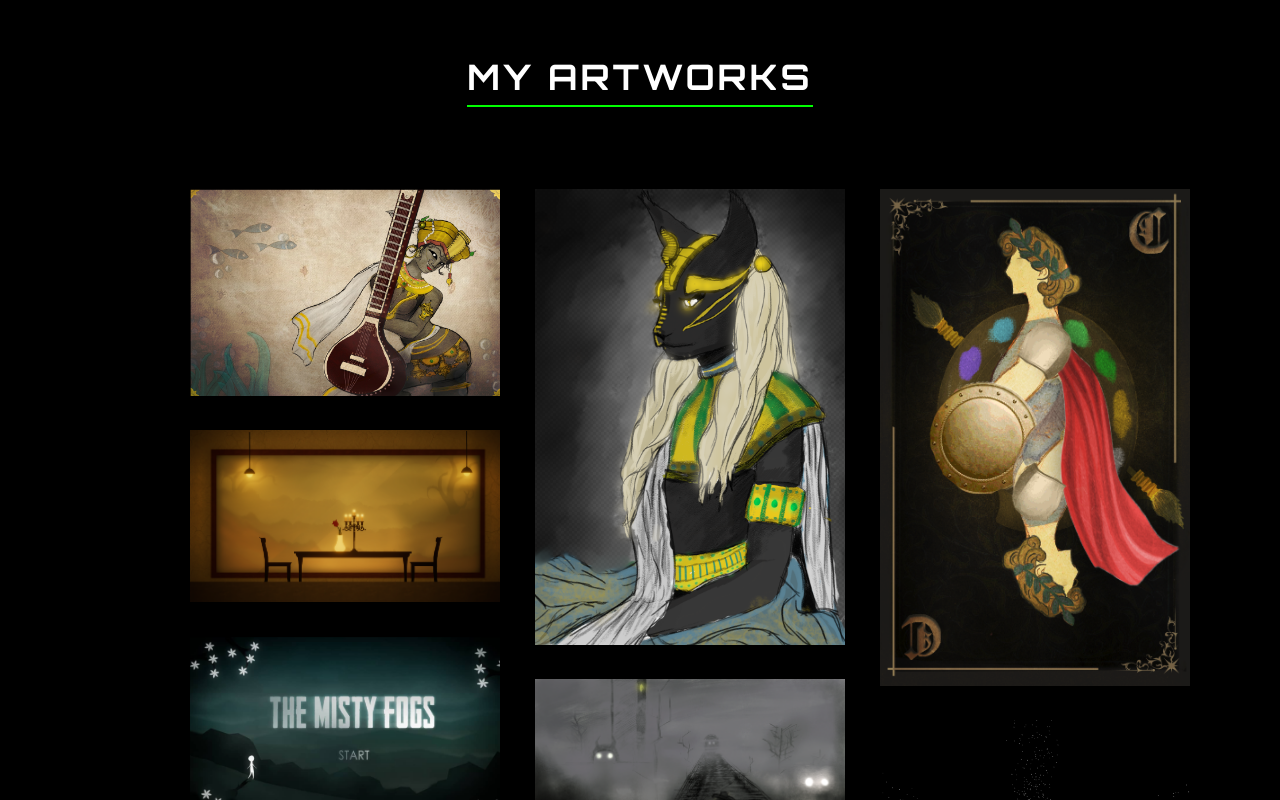
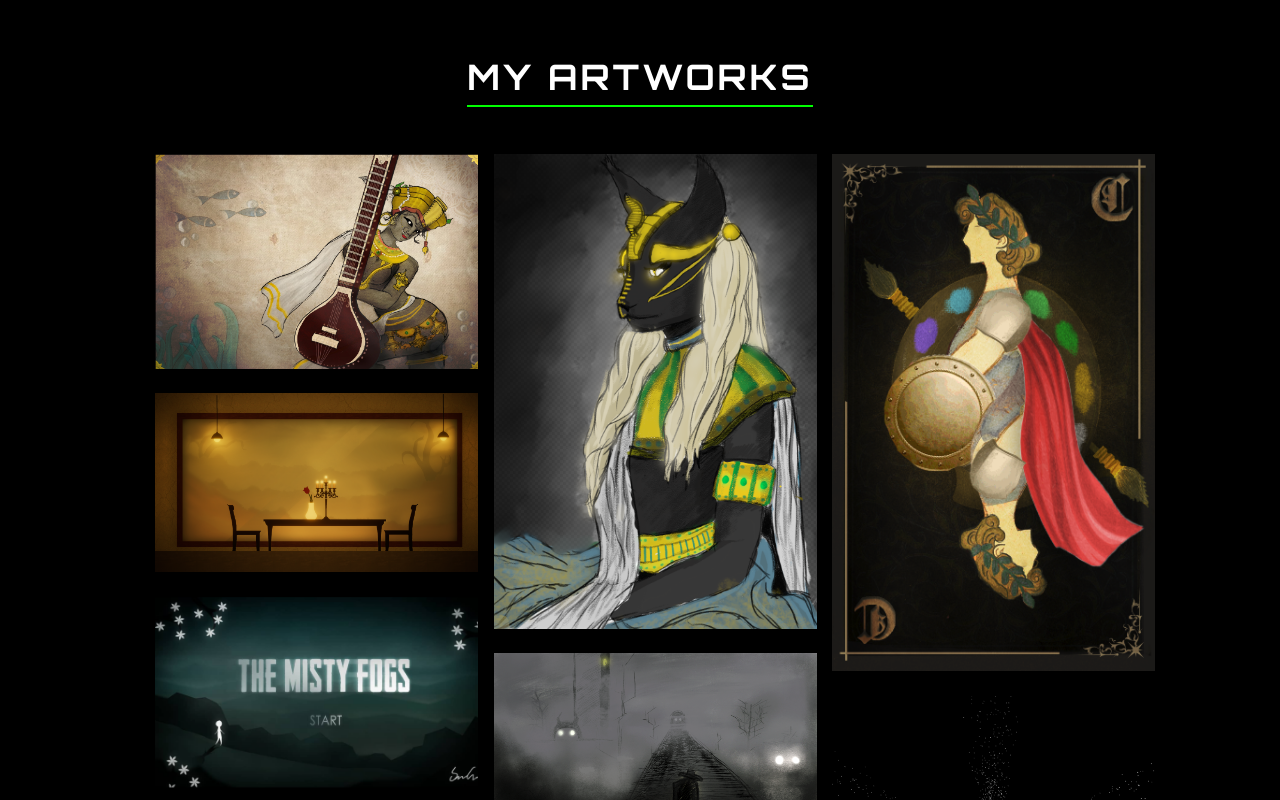
Before and after one commit to BlacckMangoo/portfolio, a React (Vite) app: page / in a window 1280 px wide. Shown: the part 2520-3320 px from the top of the page. Built offline with nearby package versions, Linux system fonts and the light colour scheme.

Commit message:
resposniveness

```diff
--- a/src/ArtGallery.css
+++ b/src/ArtGallery.css
@@ -1,14 +1,13 @@
 .art-gallery-container {
   display: flex;
   flex-direction: column;
-  gap: 30px;
+  gap: 20px;
   width: 100%;
-  max-width: 1800px;
-  margin: 0 auto 60px;
-  padding: 20px;
-  background: rgba(0, 0, 0, 0.039);
-  backdrop-filter: blur(4px);
-  border-radius: 10px;
+  max-width: 1200px;
+  margin: 0 auto 40px;
+  padding: 15px;
+  background: transparent;
+  border-radius: 0;
   -ms-overflow-style: none;
   scrollbar-width: none;
 }
@@ -27,36 +26,32 @@
 .art-gallery {
   /* Masonry via CSS columns */
   column-count: 1;
-  column-gap: 30px;
-  padding: 20px;
-  backdrop-filter: blur(4px);
-  background: rgba(0, 0, 0, 0.2);
-  border-radius: 10px;
+  column-gap: 16px;
+  padding: 0;
+  background: transparent;
   height: auto;
   width: 100%;
-  max-width: 1800px;
-  margin: 0 auto 40px;
+  max-width: 1200px;
+  margin: 0 auto;
 }
 
 .art-gallery-item {
   position: relative;
   display: inline-block;
   width: 100%;
-  margin: 0 0 30px;
+  margin: 0 0 16px;
   break-inside: avoid;
   -webkit-column-break-inside: avoid;
   -moz-column-break-inside: avoid;
+  contain: layout style;
+  will-change: opacity;
 }
 
 .image-container {
   position: relative;
   width: 100%;
-  overflow: visible;
-  border-radius: 8px;
-}
-
-.image-container:hover {
-  transform: translateY(-5px);
+  overflow: hidden;
+  border-radius: 4px;
 }
 
 .art-gallery::-webkit-scrollbar {
@@ -66,78 +61,34 @@
 .art-image {
   width: 100%;
   height: auto;
-  object-fit: contain; /* safety if applied */
+  object-fit: contain;
   display: block;
-  transition: transform 0.5s ease;
-}
-
-.image-container:hover .art-image {
-  transform: scale(1.05);
 }
 
 /* Responsive column adjustments */
 @media (min-width: 576px) {
-  .art-gallery { column-count: 1; column-gap: 30px; padding: 25px; }
+  .art-gallery { column-count: 2; column-gap: 16px; }
 }
-@media (min-width: 768px) {
-  .art-gallery { column-count: 2; column-gap: 30px; padding: 25px; }
-}
-@media (min-width: 1200px) {
-  .art-gallery { column-count: 3; column-gap: 35px; padding: 30px; }
-}
-@media (min-width: 1600px) {
-  .art-gallery { column-count: 4; column-gap: 40px; padding: 35px; }
+@media (min-width: 1000px) {
+  .art-gallery { column-count: 3; column-gap: 16px; }
 }
 
 /* Grid-specific layout rules removed for masonry columns */
 
-/* Center images when they're alone in a row */
-@media (min-width: 576px) and (max-width: 767px) {
-  .art-gallery {
-    justify-items: center;
-  }
-
-  .image-container {
-    max-width: 600px;
-  }
-}
-
-/* Grid centering rules removed (not applicable in columns layout) */
-
 /* Mobile adjustments */
-@media (max-width: 768px) {
+@media (max-width: 575px) {
   .art-gallery-container {
-    gap: 15px;
-    padding: 10px;
-    margin-bottom: 30px;
+    gap: 10px;
+    padding: 5px;
+    margin-bottom: 20px;
   }
 
   .art-gallery {
-    padding: 10px;
-    column-gap: 15px;
-    margin-bottom: 20px;
-  }
-
-  .art-gallery-row {
-    flex-direction: column;
-    gap: 15px;
+    column-count: 1;
+    column-gap: 0;
   }
 
   .art-gallery-item {
-    margin-bottom: 15px;
-  }
-
-  .image-container {
-    width: 100%;
-    max-width: 100%;
-    margin-left: auto !important;
-    margin-right: auto !important;
+    margin-bottom: 12px;
   }
 }
-
-/* Make certain featured images stand out */
-.image-container:nth-child(3n+1) {
-  z-index: 1;
-}
-
-/* Hover effects removed */
--- a/src/Gallery.jsx
+++ b/src/Gallery.jsx
@@ -27,21 +27,14 @@ const ArtGallery = () => {
   return (
     <div className="art-gallery-container">
       <div className="art-gallery">
-        {images.map((img) => (
+        {images.map((img, i) => (
           <motion.div
             key={img.path}
             className="art-gallery-item"
-            whileHover={{
-              scale: 1.9,
-              zIndex: 999
-            }}
-            transition={{
-              type: "spring",
-              stiffness: 300,
-              damping: 20
-            }}
-            initial={{ opacity: 0, y: 20 }}
-            animate={{ opacity: 1, y: 0 }}
+            initial={{ opacity: 0 }}
+            whileInView={{ opacity: 1 }}
+            viewport={{ once: true, margin: "-30px" }}
+            transition={{ duration: 0.4, delay: (i % 6) * 0.05 }}
           >
             <LazyLoadImage
               src={img.src}
```
